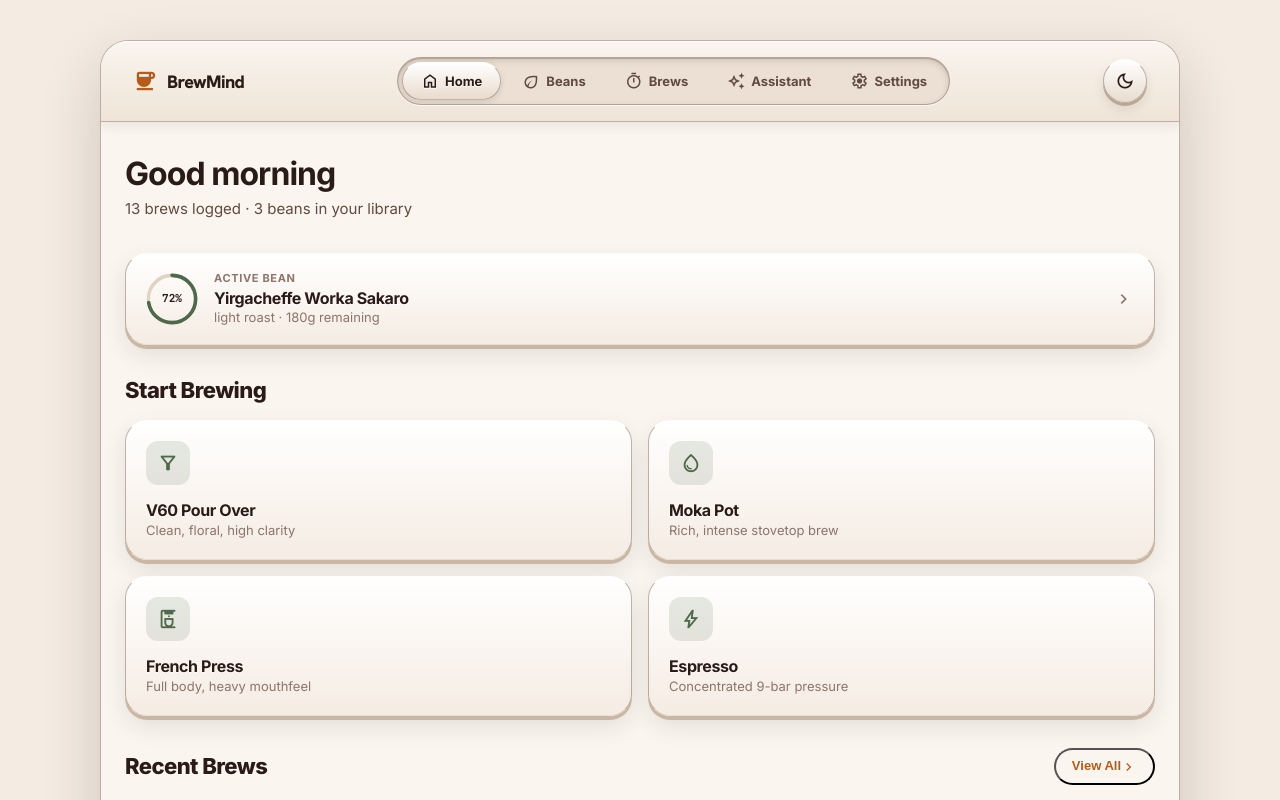
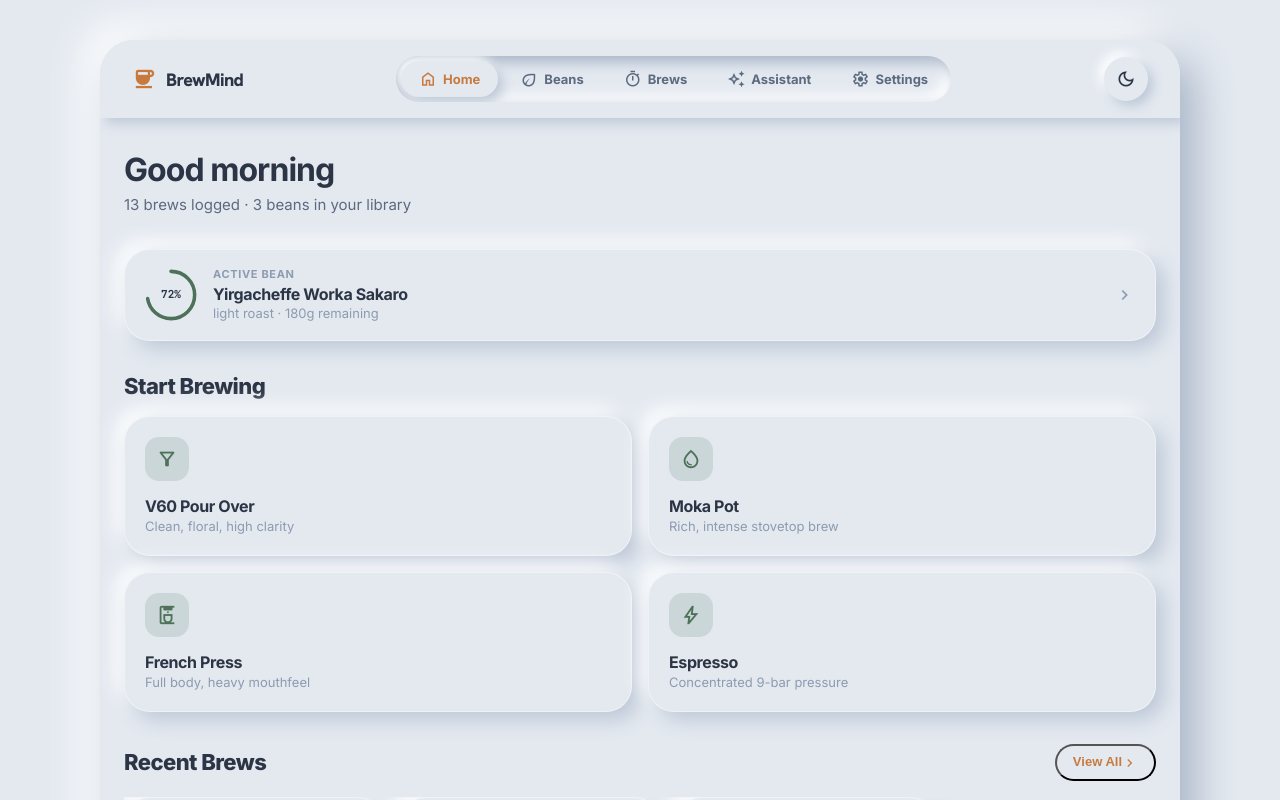
Before and after one commit to ayush96167/Coffee_SIDE_PROJECT, a React (Vite) app: page / in a window 1280 px wide. Shown: the top 800 px of the page. Built offline with nearby package versions, Linux system fonts and the light colour scheme.

Commit message:
style: implement Neumorphism (Soft UI) design system with monochromatic extruded clay surfaces & dual directional soft shadows

```diff
--- a/src/styles/main.css
+++ b/src/styles/main.css
@@ -1,58 +1,65 @@
 /* ═══════════════════════════════════════════════════════════
-   BrewMind — Tactile Skeuomorphic Design System
-   Rich Roasted Espresso & Polished Brass Palette with 3D Bevels,
-   Sunken Carved Channels, Stitched Leather Trims & Physical Tactile Depth
+   BrewMind — Neumorphism (Soft UI) Design System
+   Monochromatic Extruded Surfaces, Soft Light Highlights, Sunken Inset Shadows,
+   Clay Tactile Controls & Vibrant Coffee Accent Indicators
    ═══════════════════════════════════════════════════════════ */
 
-/* ── Design Tokens — Warm Espresso & Brass Craft Palette ──── */
+/* ── Design Tokens — Neumorphic Soft UI Palette ─────────── */
 :root {
-  /* Surface Layers */
-  --bg-surface: #F4EBE2;
-  --bg-primary: #FAF5EF;
-  --bg-card: linear-gradient(180deg, #FFFFFF 0%, #F5ECE3 100%);
-  --bg-card-solid: #FAF5EF;
-  --bg-card-secondary: #EBE0D3;
-  --bg-elevated: #E2D4C3;
-  --bg-hover: rgba(181, 91, 27, 0.06);
-  --bg-overlay: rgba(35, 23, 16, 0.55);
+  /* Surfaces — Extruded Monochromatic Canvas */
+  --bg-surface: #E4E9F0;
+  --bg-primary: #E4E9F0;
+  --bg-card: #E4E9F0;
+  --bg-card-solid: #E4E9F0;
+  --bg-card-secondary: #E4E9F0;
+  --bg-elevated: #E4E9F0;
+  --bg-hover: #E4E9F0;
+  --bg-overlay: rgba(26, 31, 40, 0.45);
 
-  /* Text — Deep Roasted Espresso Inks */
-  --text-primary: #2B1B17;
-  --text-secondary: #604A41;
-  --text-muted: #8C756B;
+  /* Dual Light & Dark Shadows for Light Mode */
+  --neu-light: #FFFFFF;
+  --neu-dark: #BCC7D6;
+  --neu-dark-strong: #A8B5C7;
+
+  /* Raised Extruded Shadows */
+  --shadow-xs: 3px 3px 8px var(--neu-dark), -3px -3px 8px var(--neu-light);
+  --shadow-sm: 5px 5px 12px var(--neu-dark), -5px -5px 12px var(--neu-light);
+  --shadow-md: 8px 8px 20px var(--neu-dark), -8px -8px 20px var(--neu-light);
+  --shadow-lg: 12px 12px 28px var(--neu-dark), -12px -12px 28px var(--neu-light);
+  --shadow-xl: 16px 16px 40px var(--neu-dark-strong), -16px -16px 40px var(--neu-light);
+
+  /* Sunken Carved Inset Shadows */
+  --shadow-sunken: inset 4px 4px 10px var(--neu-dark), inset -4px -4px 10px var(--neu-light);
+  --shadow-sunken-deep: inset 6px 6px 14px var(--neu-dark-strong), inset -6px -6px 14px var(--neu-light);
+
+  /* Text — Soft Crisp Contrast Inks */
+  --text-primary: #2C3545;
+  --text-secondary: #5C6A80;
+  --text-muted: #8C9BB0;
   --text-inverse: #FFFFFF;
 
-  /* Accents — Polished Copper, Amber Brass & Botanical Sage */
-  --accent: #B55B1B;
-  --accent-hover: #984A12;
-  --accent-light: rgba(181, 91, 27, 0.14);
-  --accent-sage: #4E684B;
-  --accent-sage-hover: #3E543B;
-  --accent-sage-light: rgba(78, 104, 75, 0.14);
-  --accent-amber: #D98E32;
-  --accent-red: #D93829;
-  --accent-green: #2E8540;
+  /* Accents — Coffee Copper & Botanical Sage Highlights */
+  --accent: #C87A3E;
+  --accent-hover: #AF642B;
+  --accent-light: rgba(200, 122, 62, 0.16);
+  --accent-sage: #4E7259;
+  --accent-sage-hover: #3E5B47;
+  --accent-sage-light: rgba(78, 114, 89, 0.16);
+  --accent-amber: #D98832;
+  --accent-red: #D94438;
+  --accent-green: #2E8B4E;
 
-  /* Skeuomorphic 3D Borders & Bevel Highlights */
-  --border: rgba(140, 117, 107, 0.22);
-  --border-strong: rgba(74, 44, 26, 0.35);
-  --border-highlight: rgba(255, 255, 255, 0.9);
-  --border-shadow: rgba(74, 44, 26, 0.15);
-
-  /* Skeuomorphic Shadows — Raised & Sunken Carved Layers */
-  --shadow-xs: inset 0 1px 0 rgba(255, 255, 255, 0.8), 0 2px 4px rgba(43, 27, 23, 0.06);
-  --shadow-sm: inset 0 1px 0 rgba(255, 255, 255, 0.9), 0 3px 0 #D4C3B1, 0 6px 14px rgba(43, 27, 23, 0.08);
-  --shadow-md: inset 0 1.5px 0 rgba(255, 255, 255, 0.95), 0 4px 0 #C9B7A3, 0 10px 24px rgba(43, 27, 23, 0.1);
-  --shadow-lg: inset 0 1.5px 0 rgba(255, 255, 255, 1), 0 6px 0 #BBA893, 0 16px 36px rgba(43, 27, 23, 0.14);
-  --shadow-xl: inset 0 2px 0 rgba(255, 255, 255, 1), 0 8px 0 #AD9883, 0 24px 60px rgba(43, 27, 23, 0.18);
-  --shadow-sunken: inset 0 2.5px 6px rgba(43, 27, 23, 0.15), inset 0 1px 1px rgba(43, 27, 23, 0.2), 0 1px 0 rgba(255, 255, 255, 0.8);
+  /* Borders — Seamless Soft Borders */
+  --border: transparent;
+  --border-strong: rgba(255, 255, 255, 0.4);
+  --border-focus: var(--accent);
 
   /* Radii */
-  --radius-xs: 8px;
-  --radius-sm: 12px;
-  --radius-md: 16px;
-  --radius-lg: 22px;
-  --radius-xl: 28px;
+  --radius-xs: 10px;
+  --radius-sm: 14px;
+  --radius-md: 20px;
+  --radius-lg: 26px;
+  --radius-xl: 34px;
   --radius-full: 9999px;
 
   /* Spacing */
@@ -72,43 +79,47 @@
   --ease-out: cubic-bezier(0.2, 0.8, 0.2, 1);
   --ease-spring: cubic-bezier(0.34, 1.56, 0.64, 1);
   --duration-fast: 120ms;
-  --duration-normal: 200ms;
-  --duration-slow: 350ms;
+  --duration-normal: 220ms;
+  --duration-slow: 380ms;
 }
 
-/* ── Dark Skeuomorphic Theme — Roasted Espresso & Antique Brass ── */
+/* ── Dark Neumorphic Theme — Slate Soft Clay ─────────────── */
 [data-theme="dark"] {
-  --bg-surface: #140D0A;
-  --bg-primary: #1C130E;
-  --bg-card: linear-gradient(180deg, #2A1D17 0%, #201510 100%);
-  --bg-card-solid: #221712;
-  --bg-card-secondary: #170E0A;
-  --bg-elevated: #36261E;
-  --bg-hover: rgba(224, 142, 69, 0.1);
-  --bg-overlay: rgba(0, 0, 0, 0.8);
+  --bg-surface: #1E222A;
+  --bg-primary: #1E222A;
+  --bg-card: #1E222A;
+  --bg-card-solid: #1E222A;
+  --bg-card-secondary: #1E222A;
+  --bg-elevated: #1E222A;
+  --bg-hover: #1E222A;
+  --bg-overlay: rgba(0, 0, 0, 0.75);
 
-  --text-primary: #F7EFE8;
-  --text-secondary: #CBBAB0;
-  --text-muted: #9E897D;
+  --neu-light: #282E39;
+  --neu-dark: #14171C;
+  --neu-dark-strong: #0F1216;
+
+  --shadow-xs: 3px 3px 8px var(--neu-dark), -3px -3px 8px var(--neu-light);
+  --shadow-sm: 5px 5px 12px var(--neu-dark), -5px -5px 12px var(--neu-light);
+  --shadow-md: 8px 8px 20px var(--neu-dark), -8px -8px 20px var(--neu-light);
+  --shadow-lg: 12px 12px 28px var(--neu-dark), -12px -12px 28px var(--neu-light);
+  --shadow-xl: 16px 16px 40px var(--neu-dark-strong), -16px -16px 40px var(--neu-light);
+
+  --shadow-sunken: inset 4px 4px 10px var(--neu-dark), inset -4px -4px 10px var(--neu-light);
+  --shadow-sunken-deep: inset 6px 6px 14px var(--neu-dark-strong), inset -6px -6px 14px var(--neu-light);
+
+  --text-primary: #E8EEF5;
+  --text-secondary: #A6B4C7;
+  --text-muted: #718299;
 
   --accent: #E08E45;
   --accent-hover: #F0A058;
   --accent-light: rgba(224, 142, 69, 0.2);
-  --accent-sage: #759B6F;
-  --accent-sage-hover: #86B07E;
-  --accent-sage-light: rgba(117, 155, 111, 0.2);
+  --accent-sage: #6B9B78;
+  --accent-sage-hover: #7CB08B;
+  --accent-sage-light: rgba(107, 155, 120, 0.2);
 
-  --border: rgba(255, 235, 220, 0.12);
-  --border-strong: rgba(255, 235, 220, 0.25);
-  --border-highlight: rgba(255, 255, 255, 0.15);
-  --border-shadow: rgba(0, 0, 0, 0.6);
-
-  --shadow-xs: inset 0 1px 0 rgba(255, 255, 255, 0.1), 0 2px 4px rgba(0, 0, 0, 0.4);
-  --shadow-sm: inset 0 1px 0 rgba(255, 255, 255, 0.12), 0 3px 0 #120A07, 0 6px 16px rgba(0, 0, 0, 0.5);
-  --shadow-md: inset 0 1px 0 rgba(255, 255, 255, 0.15), 0 4px 0 #0E0705, 0 10px 24px rgba(0, 0, 0, 0.6);
-  --shadow-lg: inset 0 1px 0 rgba(255, 255, 255, 0.18), 0 6px 0 #0A0503, 0 16px 36px rgba(0, 0, 0, 0.7);
-  --shadow-xl: inset 0 1px 0 rgba(255, 255, 255, 0.2), 0 8px 0 #050201, 0 24px 60px rgba(0, 0, 0, 0.8);
-  --shadow-sunken: inset 0 3px 7px rgba(0, 0, 0, 0.6), inset 0 1px 2px rgba(0, 0, 0, 0.8), 0 1px 0 rgba(255, 255, 255, 0.08);
+  --border: transparent;
+  --border-strong: rgba(255, 255, 255, 0.08);
 }
 
 /* ── Base Reset & Body ───────────────────────────────────── */
@@ -140,7 +151,6 @@ h1, h2, h3, h4, h5, h6 {
   letter-spacing: -0.025em;
   line-height: 1.25;
   color: var(--text-primary);
-  text-shadow: 0 1px 0 var(--border-highlight);
 }
 
 .text-display {
@@ -173,7 +183,6 @@ h1, h2, h3, h4, h5, h6 {
   font-weight: 800;
   letter-spacing: -0.025em;
   color: var(--text-primary);
-  text-shadow: 0 1px 0 var(--border-highlight);
 }
 
 .stat-value {
@@ -181,7 +190,6 @@ h1, h2, h3, h4, h5, h6 {
   font-weight: 800;
   font-variant-numeric: tabular-nums;
   letter-spacing: -0.03em;
-  text-shadow: 0 1px 0 var(--border-highlight);
 }
 
 /* Google Material Symbols */
@@ -195,16 +203,13 @@ h1, h2, h3, h4, h5, h6 {
   font-variation-settings: 'FILL' 1, 'wght' 500, 'GRAD' 0, 'opsz' 24;
 }
 
-/* ── Skeuomorphic App Container ─────────────────────────── */
+/* ── Neumorphic Extruded App Container ──────────────────── */
 .app-container {
   width: 100%;
   max-width: 1080px;
   margin: 0 auto;
   min-height: 100vh;
   background: var(--bg-primary);
-  border-left: 1px solid var(--border-strong);
-  border-right: 1px solid var(--border-strong);
-  box-shadow: var(--shadow-xl);
   position: relative;
   z-index: 1;
   padding-bottom: 96px;
@@ -216,7 +221,6 @@ h1, h2, h3, h4, h5, h6 {
   }
   .app-container {
     border-radius: var(--radius-xl);
-    border: 1px solid var(--border-strong);
     box-shadow: var(--shadow-xl);
     padding-bottom: var(--space-xl);
     margin-top: var(--space-md);
@@ -225,18 +229,16 @@ h1, h2, h3, h4, h5, h6 {
   }
 }
 
-/* ── Skeuomorphic 3D Tactile Cards ───────────────────────── */
+/* ── Neumorphic Extruded Soft Cards ──────────────────────── */
 .glass-card {
   background: var(--bg-card);
-  border: 1px solid var(--border-strong);
-  border-top: 1px solid var(--border-highlight);
-  border-bottom: 1px solid var(--border-shadow);
   border-radius: var(--radius-lg);
   padding: var(--space-lg);
   box-shadow: var(--shadow-md);
   position: relative;
-  transition: transform var(--duration-fast) var(--ease-out),
-              box-shadow var(--duration-fast) var(--ease-out);
+  transition: transform var(--duration-normal) var(--ease-out),
+              box-shadow var(--duration-normal) var(--ease-out);
+  border: 1px solid var(--border-strong);
 }
 
 .glass-card:hover {
@@ -253,35 +255,31 @@ h1, h2, h3, h4, h5, h6 {
 }
 
 .card-interactive:active {
-  transform: translateY(2px);
-  box-shadow: var(--shadow-xs);
+  transform: translateY(0);
+  box-shadow: var(--shadow-sunken);
   transition-duration: 50ms;
 }
 
-/* Carved Sunken Secondary Card (Sunken Inset Plate) */
+/* Sunken Inset Card (Carved Inset Plate) */
 .card-secondary {
   background: var(--bg-card-secondary);
-  border: 1px solid var(--border);
-  border-top: 1px solid rgba(0, 0, 0, 0.15);
-  border-bottom: 1px solid var(--border-highlight);
   box-shadow: var(--shadow-sunken);
   border-radius: var(--radius-md);
   padding: var(--space-md);
+  border: none;
 }
 
-/* 3D Metallic Brass / Copper Accent Card */
+/* Accent Extruded Pill Card */
 .card-accent {
-  background: linear-gradient(180deg, #5B7B57 0%, #3B5338 100%);
+  background: var(--accent-sage);
   color: var(--text-inverse);
   border-radius: var(--radius-lg);
   padding: var(--space-lg);
-  border: 1px solid #779A73;
-  border-top: 1px solid #95BA90;
-  border-bottom: 1px solid #283B25;
-  box-shadow: inset 0 1px 0 rgba(255, 255, 255, 0.3), 0 6px 0 #233521, 0 14px 28px rgba(0, 0, 0, 0.2);
+  box-shadow: 6px 6px 16px rgba(0, 0, 0, 0.15), -4px -4px 12px rgba(255, 255, 255, 0.2);
+  border: none;
 }
 
-/* ── 3D Skeuomorphic Buttons ──────────────────────────────── */
+/* ── Neumorphic Soft Buttons ─────────────────────────────── */
 .btn {
   display: inline-flex;
   align-items: center;
@@ -301,44 +299,37 @@ h1, h2, h3, h4, h5, h6 {
   user-select: none;
   position: relative;
   transition: transform var(--duration-fast) var(--ease-out),
-              box-shadow var(--duration-fast) var(--ease-out),
-              background var(--duration-fast) var(--ease-out);
+              box-shadow var(--duration-fast) var(--ease-out);
 }
 
 .btn:active {
-  transform: translateY(3px);
-  box-shadow: inset 0 2px 4px rgba(0, 0, 0, 0.3), 0 1px 0 rgba(0, 0, 0, 0.2);
+  box-shadow: var(--shadow-sunken);
+  transform: scale(0.98);
 }
 
 .btn-primary {
-  background: linear-gradient(180deg, #5C7A58 0%, #435E3F 100%);
+  background: var(--accent-sage);
   color: #FFFFFF;
-  border: 1px solid #6F906A;
-  border-top: 1px solid #8BAF86;
-  border-bottom: 1px solid #2F442C;
-  box-shadow: inset 0 1px 0 rgba(255, 255, 255, 0.4), 0 4px 0 #283B26, 0 8px 18px rgba(43, 27, 23, 0.2);
-  text-shadow: 0 -1px 0 rgba(0, 0, 0, 0.4);
+  box-shadow: 5px 5px 14px rgba(0, 0, 0, 0.18), -3px -3px 10px rgba(255, 255, 255, 0.25);
 }
 
 .btn-primary:hover {
-  background: linear-gradient(180deg, #678862 0%, #4C6A48 100%);
-  transform: translateY(-1px);
-  box-shadow: inset 0 1px 0 rgba(255, 255, 255, 0.5), 0 5px 0 #283B26, 0 12px 24px rgba(43, 27, 23, 0.25);
+  background: var(--accent-sage-hover);
+  box-shadow: 7px 7px 18px rgba(0, 0, 0, 0.22), -4px -4px 12px rgba(255, 255, 255, 0.3);
 }
 
 .btn-secondary {
-  background: linear-gradient(180deg, #FFFFFF 0%, #EDE2D5 100%);
+  background: var(--bg-card);
   color: var(--text-primary);
-  border: 1px solid var(--border-strong);
-  border-top: 1px solid #FFFFFF;
-  border-bottom: 1px solid #C4B3A1;
-  box-shadow: inset 0 1px 0 #FFFFFF, 0 3px 0 #C2B09E, 0 6px 14px rgba(43, 27, 23, 0.08);
-  text-shadow: 0 1px 0 #FFFFFF;
+  box-shadow: var(--shadow-sm);
 }
 
 .btn-secondary:hover {
-  background: linear-gradient(180deg, #FFFFFF 0%, #F5EBE0 100%);
-  transform: translateY(-1px);
+  box-shadow: var(--shadow-md);
+}
+
+.btn-secondary:active {
+  box-shadow: var(--shadow-sunken);
 }
 
 .btn-ghost {
@@ -349,10 +340,10 @@ h1, h2, h3, h4, h5, h6 {
 }
 
 .btn-ghost:hover {
-  background: var(--accent-light);
+  box-shadow: var(--shadow-xs);
 }
 
-/* 3D Round Metallic Button */
+/* Neumorphic Extruded Circle Icon Button */
 .btn-icon {
   width: 44px;
   height: 44px;
@@ -362,41 +353,36 @@ h1, h2, h3, h4, h5, h6 {
   display: flex;
   align-items: center;
   justify-content: center;
-  background: linear-gradient(180deg, #FFFFFF 0%, #E8DCCF 100%);
-  border: 1px solid var(--border-strong);
-  border-top: 1px solid #FFFFFF;
-  border-bottom: 1px solid #BBA996;
-  box-shadow: inset 0 1px 0 #FFFFFF, 0 3px 0 #B9A794, 0 6px 12px rgba(43, 27, 23, 0.1);
+  background: var(--bg-card);
+  box-shadow: var(--shadow-sm);
   color: var(--text-primary);
   cursor: pointer;
-  transition: transform var(--duration-fast) var(--ease-out),
-              box-shadow var(--duration-fast) var(--ease-out);
+  border: none;
+  transition: all var(--duration-fast) var(--ease-out);
 }
 
 .btn-icon:hover {
-  transform: translateY(-1px);
+  box-shadow: var(--shadow-md);
 }
 
 .btn-icon:active {
-  transform: translateY(2px);
-  box-shadow: inset 0 2px 4px rgba(43, 27, 23, 0.2), 0 1px 0 #B9A794;
+  box-shadow: var(--shadow-sunken);
 }
 
-/* ── Tactile Chips & Badges ─────────────────────────────── */
+/* ── Neumorphic Extruded & Sunken Chips/Badges ───────────── */
 .chip {
   display: inline-flex;
   align-items: center;
   gap: var(--space-xs);
-  padding: 7px 14px;
+  padding: 8px 16px;
   border-radius: var(--radius-full);
   font-family: var(--font-sans);
   font-size: 13px;
   font-weight: 600;
-  background: linear-gradient(180deg, #FAF5EF 0%, #E8DACB 100%);
+  background: var(--bg-card);
   color: var(--text-secondary);
-  border: 1px solid var(--border-strong);
-  border-top: 1px solid #FFFFFF;
-  box-shadow: inset 0 1px 0 #FFFFFF, 0 2px 4px rgba(43, 27, 23, 0.08);
+  box-shadow: var(--shadow-xs);
+  border: none;
   cursor: pointer;
   transition: all var(--duration-fast) var(--ease-out);
   -webkit-user-select: none;
@@ -405,54 +391,49 @@ h1, h2, h3, h4, h5, h6 {
 }
 
 .chip:hover {
-  transform: translateY(-1px);
+  box-shadow: var(--shadow-sm);
   color: var(--text-primary);
 }
 
 .chip.active {
-  background: linear-gradient(180deg, #5B7B57 0%, #415A3F 100%);
+  background: var(--accent-sage);
   color: #FFFFFF;
-  border: 1px solid #334A31;
-  border-top: 1px solid #87A983;
-  box-shadow: inset 0 1px 0 rgba(255, 255, 255, 0.35), 0 2px 6px rgba(43, 27, 23, 0.2);
-  text-shadow: 0 -1px 0 rgba(0, 0, 0, 0.3);
+  box-shadow: var(--shadow-sunken-deep);
 }
 
 .badge {
   display: inline-flex;
   align-items: center;
   gap: 4px;
-  padding: 4px 10px;
+  padding: 4px 12px;
   border-radius: var(--radius-full);
   font-family: var(--font-sans);
   font-size: 11px;
   font-weight: 700;
   text-transform: uppercase;
   letter-spacing: 0.04em;
-  box-shadow: inset 0 1px 0 rgba(255, 255, 255, 0.6);
+  box-shadow: var(--shadow-xs);
 }
 
 .badge-accent {
-  background: linear-gradient(180deg, #F3D2B7 0%, #E2B792 100%);
-  color: #8A410D;
-  border: 1px solid #D69F72;
+  background: var(--accent-light);
+  color: var(--accent);
 }
 
 .badge-sage {
-  background: linear-gradient(180deg, #DCE7DA 0%, #BCCEB9 100%);
-  color: #2F452C;
-  border: 1px solid #A4B9A0;
+  background: var(--accent-sage-light);
+  color: var(--accent-sage);
 }
 
-/* ── Skeuomorphic Carved Groove Segmented Control ───────── */
+/* ── Sunken Channel Segmented Control ────────────────────── */
 .segmented-control {
   display: flex;
-  background: var(--bg-card-secondary);
+  background: var(--bg-card);
+  box-shadow: var(--shadow-sunken-deep);
   border-radius: var(--radius-full);
-  padding: 4px;
-  gap: 3px;
-  border: 1px solid var(--border-strong);
-  box-shadow: var(--shadow-sunken);
+  padding: 5px;
+  gap: 4px;
+  border: none;
   overflow-x: auto;
   -ms-overflow-style: none;
   scrollbar-width: none;
@@ -487,15 +468,12 @@ h1, h2, h3, h4, h5, h6 {
 }
 
 .segmented-btn.active {
-  background: linear-gradient(180deg, #FFFFFF 0%, #EADBCC 100%);
-  color: var(--text-primary);
-  border: 1px solid var(--border-strong);
-  border-top: 1px solid #FFFFFF;
-  box-shadow: inset 0 1px 0 #FFFFFF, 0 2px 6px rgba(43, 27, 23, 0.12);
-  text-shadow: 0 1px 0 #FFFFFF;
+  background: var(--bg-card);
+  color: var(--accent);
+  box-shadow: var(--shadow-sm);
 }
 
-/* ── Skeuomorphic Tactile Navigation ────────────────────── */
+/* ── Neumorphic Navigation Bars ──────────────────────────── */
 .top-nav {
   display: flex;
   justify-content: space-between;
@@ -503,9 +481,8 @@ h1, h2, h3, h4, h5, h6 {
   padding: var(--space-md) var(--space-lg);
   position: sticky;
   top: 0;
-  background: linear-gradient(180deg, #FAF5EF 0%, #EFE4D7 100%);
-  border-bottom: 1px solid var(--border-strong);
-  box-shadow: inset 0 1px 0 #FFFFFF, 0 4px 12px rgba(43, 27, 23, 0.08);
+  background: var(--bg-surface);
+  box-shadow: var(--shadow-sm);
   z-index: 50;
 }
 
@@ -520,9 +497,8 @@ h1, h2, h3, h4, h5, h6 {
   transform: translateX(-50%);
   width: 100%;
   max-width: 1080px;
-  background: linear-gradient(180deg, #FAF5EF 0%, #EFE4D7 100%);
-  border-top: 1px solid var(--border-strong);
-  box-shadow: inset 0 1px 0 #FFFFFF, 0 -4px 16px rgba(43, 27, 23, 0.1);
+  background: var(--bg-surface);
+  box-shadow: 0 -6px 20px var(--neu-dark);
   display: flex;
   justify-content: space-around;
   align-items: center;
@@ -571,28 +547,24 @@ h1, h2, h3, h4, h5, h6 {
   }
 }
 
-/* ── Carved Form Inputs ─────────────────────────────────── */
+/* ── Sunken Inset Form Inputs ───────────────────────────── */
 .input-field {
   width: 100%;
   padding: 12px 16px;
   border-radius: var(--radius-sm);
-  border: 1px solid var(--border-strong);
-  border-top: 1px solid rgba(0, 0, 0, 0.2);
-  border-bottom: 1px solid var(--border-highlight);
-  background: var(--bg-card-secondary);
+  border: none;
+  background: var(--bg-card);
   box-shadow: var(--shadow-sunken);
   font-family: var(--font-sans);
   font-size: 15px;
   font-weight: 500;
   color: var(--text-primary);
   outline: none;
-  transition: border-color var(--duration-fast) var(--ease-out),
-              box-shadow var(--duration-fast) var(--ease-out);
+  transition: box-shadow var(--duration-fast) var(--ease-out);
 }
 
 .input-field:focus {
-  border-color: var(--accent);
-  box-shadow: var(--shadow-sunken), 0 0 0 3px var(--accent-light);
+  box-shadow: var(--shadow-sunken-deep), 0 0 0 2px var(--accent-light);
 }
 
 .input-field::placeholder {
@@ -607,15 +579,15 @@ select.input-field {
   padding-right: 38px;
 }
 
-/* Metallic Tactile Range Slider */
+/* Extruded Neumorphic Range Slider */
 input[type="range"] {
   -webkit-appearance: none;
   appearance: none;
   width: 100%;
   height: 10px;
   border-radius: var(--radius-full);
-  background: var(--bg-card-secondary);
-  box-shadow: inset 0 2px 4px rgba(43, 27, 23, 0.25), 0 1px 0 var(--border-highlight);
+  background: var(--bg-card);
+  box-shadow: var(--shadow-sunken);
   outline: none;
 }
 
@@ -625,9 +597,9 @@ input[type="range"]::-webkit-slider-thumb {
   width: 28px;
   height: 28px;
   border-radius: 50%;
-  background: radial-gradient(circle at 35% 35%, #FFFFFF 0%, #D48B47 60%, #8A4B1A 100%);
-  border: 2px solid #572A0C;
-  box-shadow: inset 0 1px 0 #FFFFFF, 0 3px 6px rgba(43, 27, 23, 0.3);
+  background: var(--bg-card);
+  box-shadow: var(--shadow-sm);
+  border: 2px solid var(--accent-sage);
   cursor: pointer;
   transition: transform var(--duration-fast) var(--ease-spring);
 }
@@ -637,16 +609,16 @@ input[type="range"]::-webkit-slider-thumb:hover {
 }
 
 input[type="range"]::-webkit-slider-thumb:active {
-  transform: scale(1.05);
+  box-shadow: var(--shadow-sunken);
 }
 
-/* ── Skeuomorphic Overlay & Modals ───────────────────────── */
+/* ── Neumorphic Modals & Overlays ────────────────────────── */
 .modal-overlay {
   position: fixed;
   inset: 0;
   background: var(--bg-overlay);
-  backdrop-filter: blur(6px);
-  -webkit-backdrop-filter: blur(6px);
+  backdrop-filter: blur(4px);
+  -webkit-backdrop-filter: blur(4px);
   z-index: 1000;
   display: flex;
   align-items: flex-end;
@@ -667,9 +639,7 @@ input[type="range"]::-webkit-slider-thumb:active {
   max-width: 540px;
   max-height: 90vh;
   overflow-y: auto;
-  background: var(--bg-primary);
-  border: 1px solid var(--border-strong);
-  border-top: 2px solid var(--border-highlight);
+  background: var(--bg-surface);
   box-shadow: var(--shadow-xl);
   border-radius: var(--radius-xl) var(--radius-xl) 0 0;
   padding: var(--space-lg);
@@ -677,6 +647,7 @@ input[type="range"]::-webkit-slider-thumb:active {
   flex-direction: column;
   gap: var(--space-lg);
   animation: slideUp var(--duration-slow) var(--ease-out);
+  border: none;
 }
 
 @media (min-width: 640px) {
@@ -723,18 +694,16 @@ input[type="range"]::-webkit-slider-thumb:active {
 }
 
 ::-webkit-scrollbar-track {
-  background: var(--bg-card-secondary);
-  box-shadow: inset 0 1px 2px rgba(43, 27, 23, 0.1);
+  background: var(--bg-surface);
 }
 
 ::-webkit-scrollbar-thumb {
-  background: linear-gradient(180deg, #D4C3B1 0%, #B5A08C 100%);
+  background: var(--neu-dark);
   border-radius: var(--radius-full);
-  border: 1px solid var(--border-strong);
 }
 
 ::-webkit-scrollbar-thumb:hover {
-  background: linear-gradient(180deg, #B55B1B 0%, #8A410D 100%);
+  background: var(--text-muted);
 }
 
 /* ── Utilities ───────────────────────────────────────────── */
```
